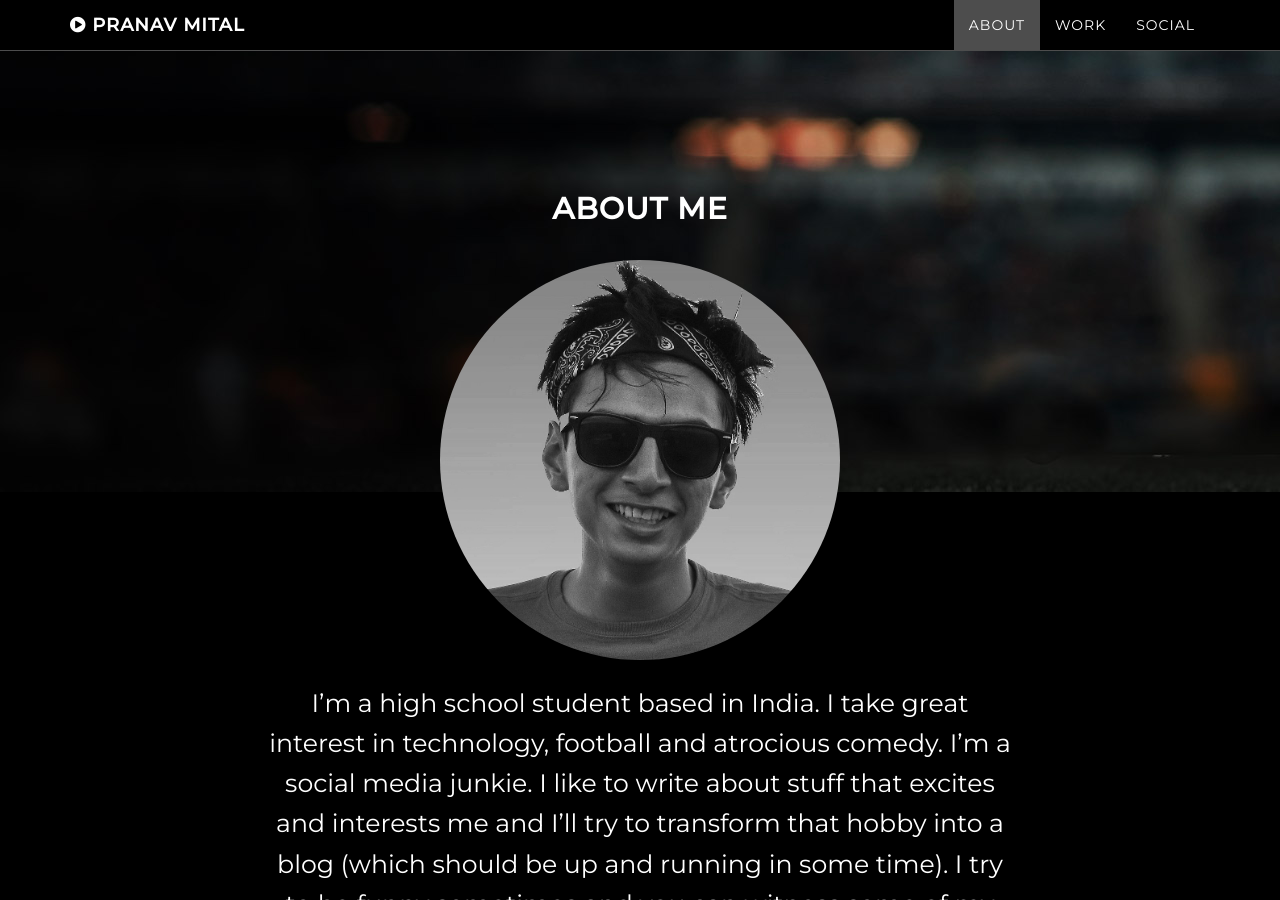
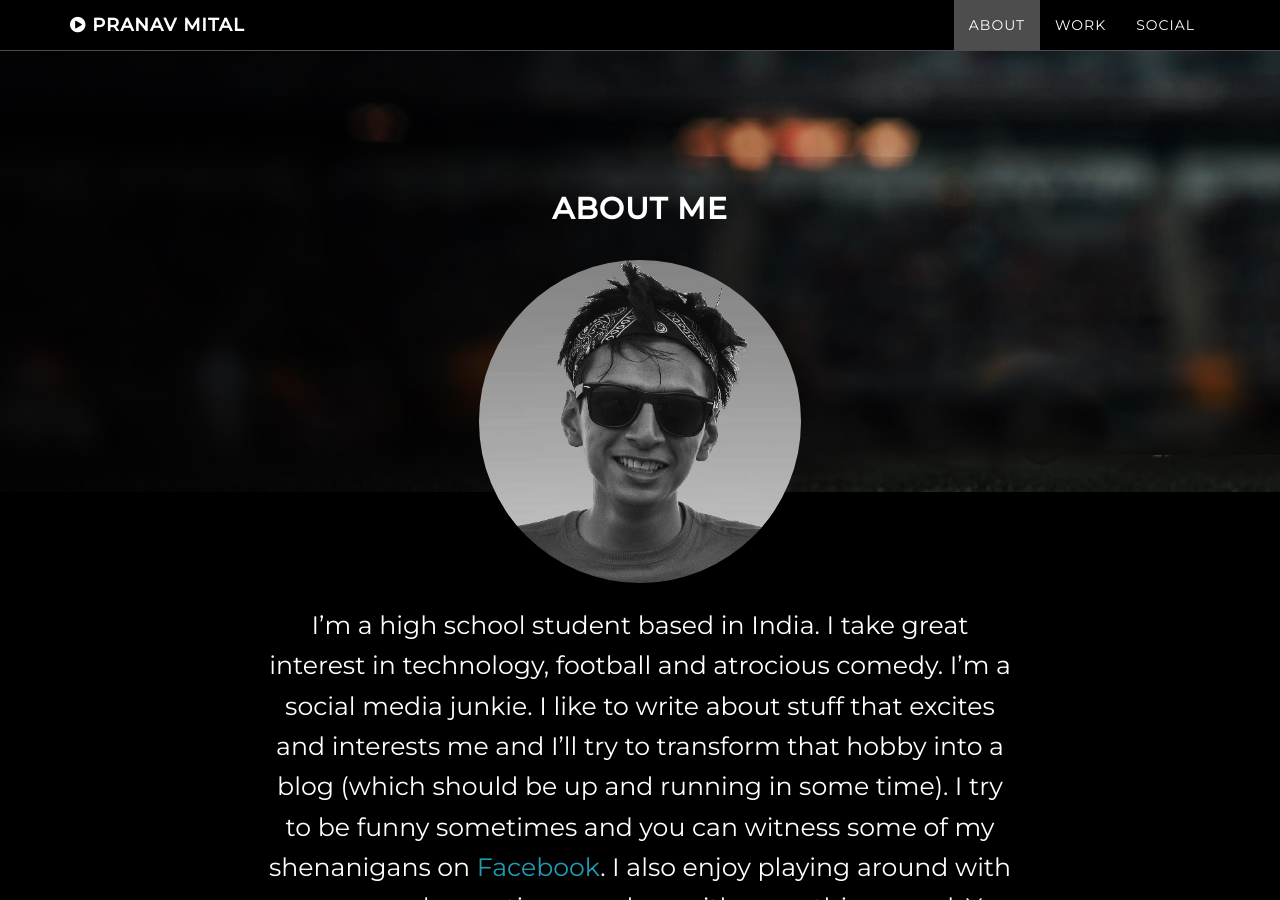
Before and after one commit to pranavmital/pranavmital.github.io, a Jekyll site: the page built from index.html, in a window 1280 px wide and 900 px high, scrolled down 908 px. Built offline with Jekyll 4.4.1, drawn with Linux system fonts in a browser that asks for light colours.

Commit message:
image resize

```diff
--- a/_includes/about.html
+++ b/_includes/about.html
@@ -5,7 +5,7 @@
                 <h2>About Me</h2>
                 <div class="img">
                     <img src="/img/me.jpg" alt="img"
-                    style="  height: 400px;
+                    style="  width: 43%;
                              border-radius: 100%;
                              margin-bottom: 3%; ">
                 </div>
```
